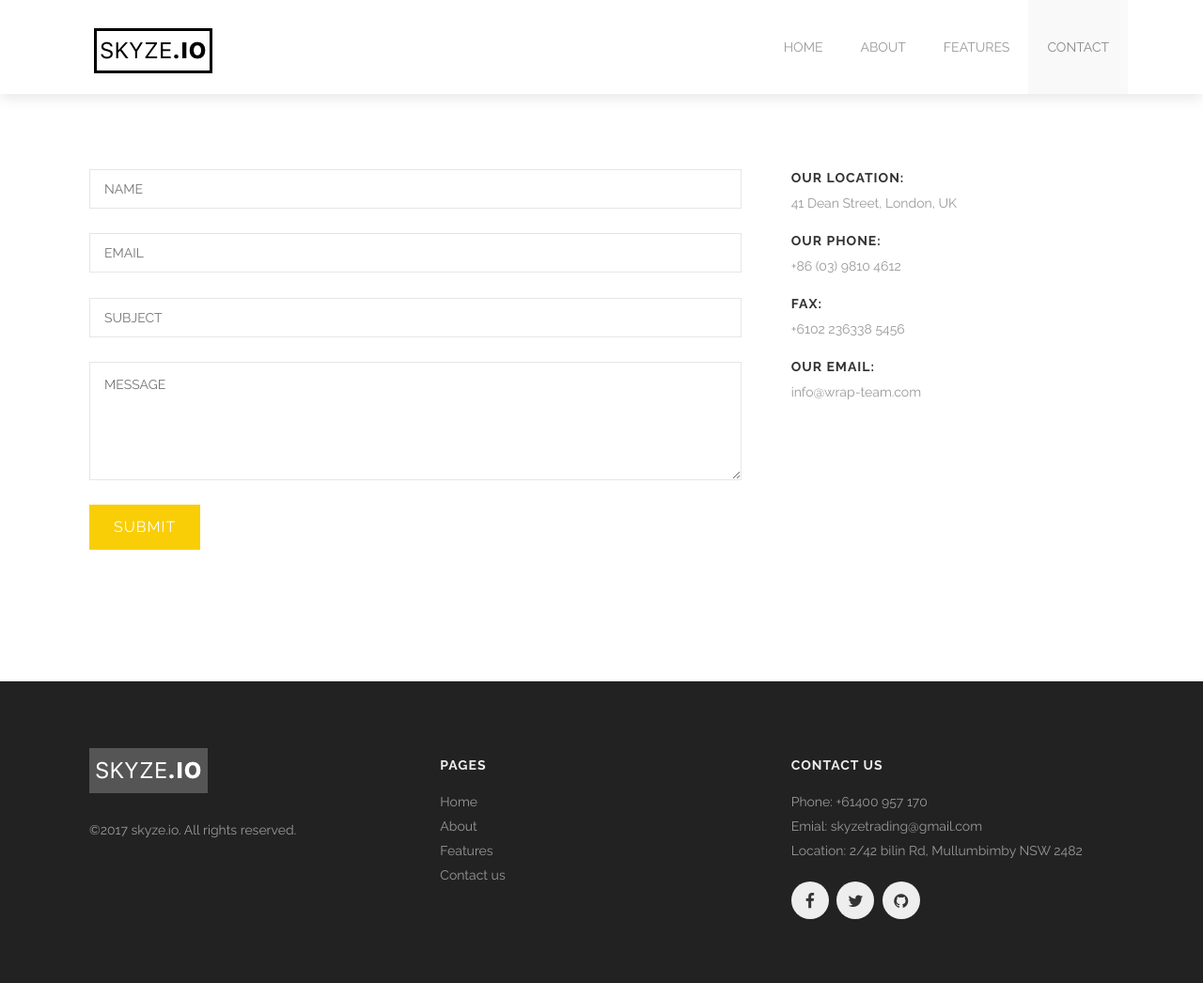
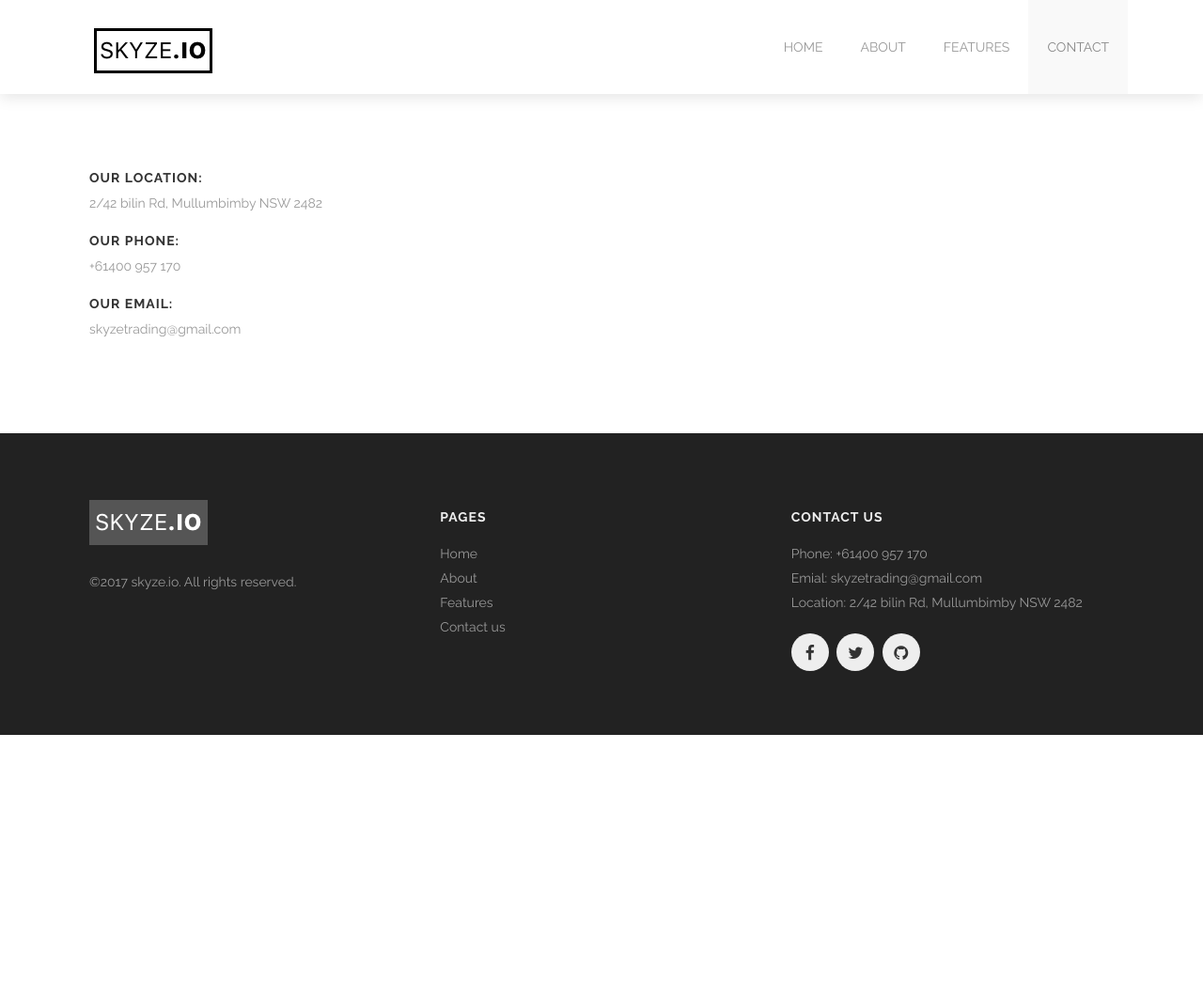
Before and after one commit to SkyzeTrading/skypze_www, a Jekyll site: the page built from contact.html, in a window 1280 px wide. Shown: the whole page at 94% size. Built offline with Jekyll 4.4.1, drawn with Linux system fonts in a browser that asks for light colours; after the commit the page ends 900 px from its top, so only the background shows below that.

Commit message:
Customised contact page

```diff
--- a/contact.html
+++ b/contact.html
@@ -5,7 +5,7 @@ section_id: contact
 
 <div class='full'>
   <div class='row'>
-    <div class='medium-8 columns'>
+    <!-- <div class='medium-8 columns'>
       <div class='form'>
         <div class='row'>
           <form id='contact_form' method='POST'>
@@ -25,17 +25,15 @@ section_id: contact
         </div>
       </div>
       <div class='two spacing'></div>
-    </div>
-    <div class='medium-4 columns'>
+    </div> -->
+    <div class='medium-12 columns'>
       <div class='contact-details'>
         <h4>Our location:</h4>
-        <p>41 Dean Street, London, UK</p>
+        <p>{{ site.address }}</p>
         <h4>Our Phone:</h4>
-        <p>+86 (03) 9810 4612</p>
-        <h4>Fax:</h4>
-        <p>+6102 236338 5456</p>
+        <p> {{ site.phone }}</p>
         <h4>Our Email:</h4>
-        <p>info@wrap-team.com</p>
+        <p> {{ site.email }}</p>
       </div>
     </div>
   </div>
```
